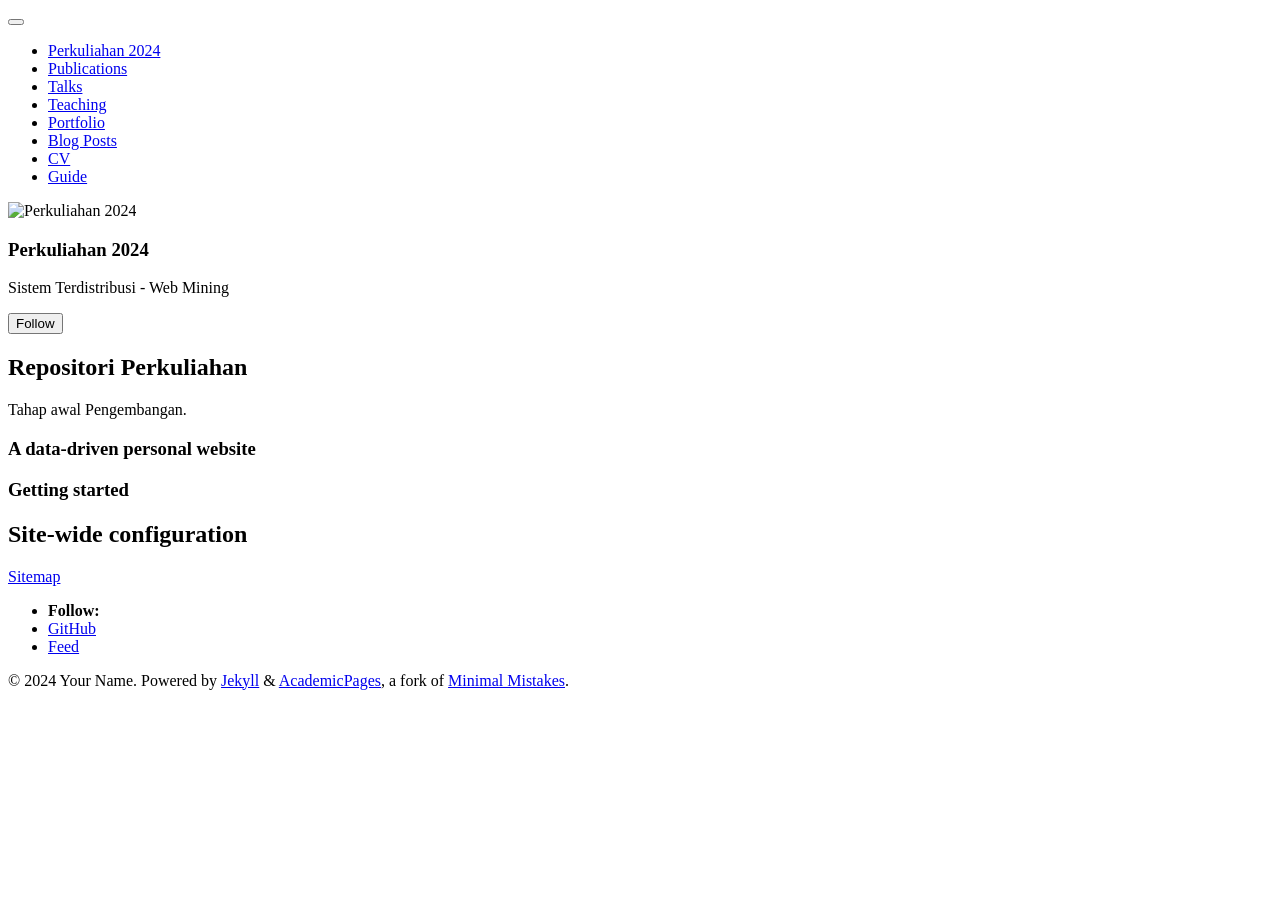
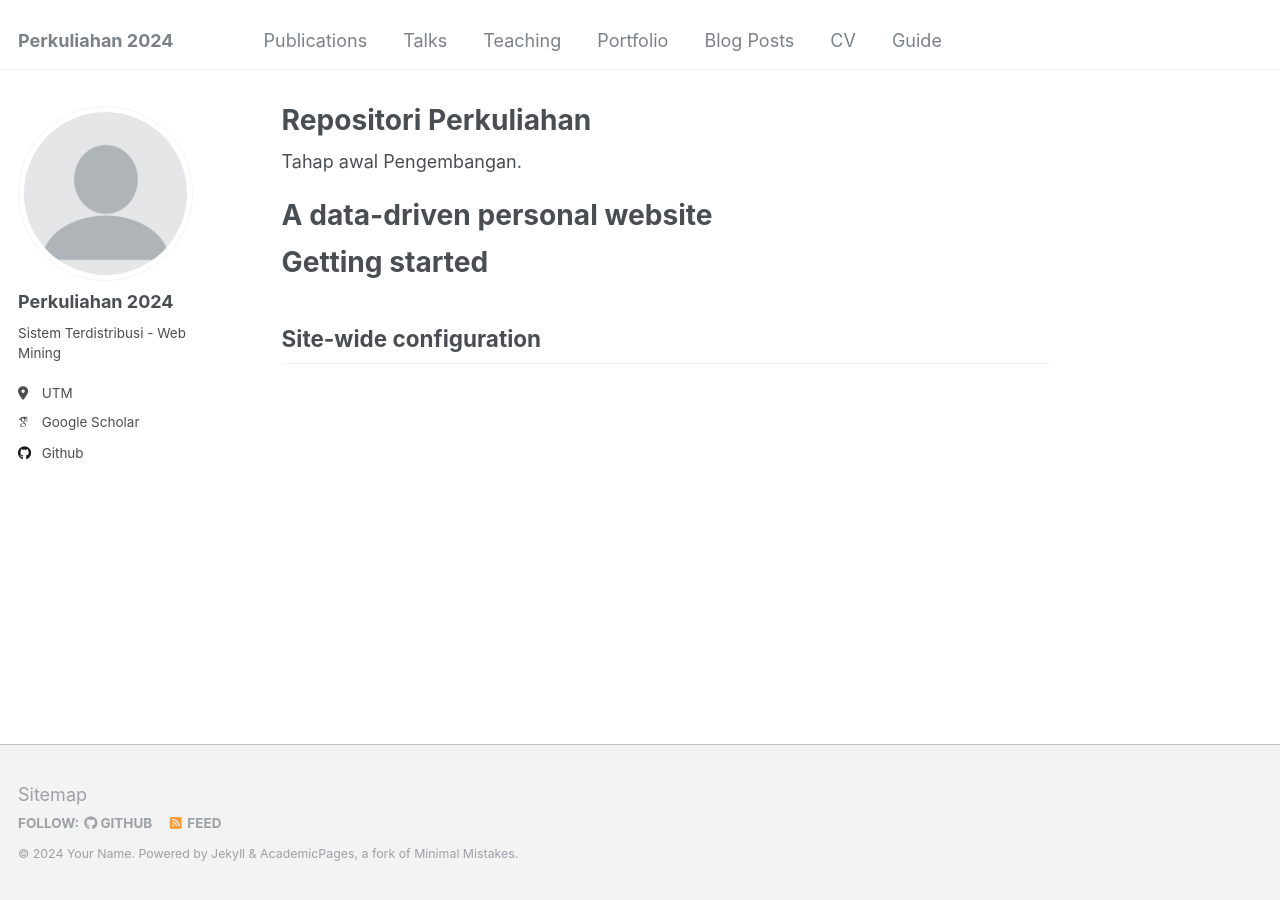
Before and after one commit to d33p-git/akademik, a Jekyll site: the page built from _pages/about.md, in a window 1280 px wide. Built offline with Jekyll 4.4.1, drawn with Linux system fonts in a browser that asks for light colours; some web fonts are replaced; a script bundle is joined from its source files by our own code; library files that are not in the unit come from our copies; part of the change alters nothing that is shown.

```diff
--- a/_config.yml
+++ b/_config.yml
@@ -13,7 +13,7 @@ title_separator          : "-"
 name                     : &name "Your Name"
 description              : &description "personal description"
 url                      : https://d33p-git.github.io/akademik/ # the base hostname & protocol for your site e.g. "https://mmistakes.github.io"
-baseurl                  : "/teaching" # the subpath of your site, e.g. "/blog"
+baseurl                  : "" # the subpath of your site, e.g. "/blog"
 repository               : #"academicpages/academicpages.github.io"
 
 # Site Author - The following control what appear as part of the author content on the side bar.
```
